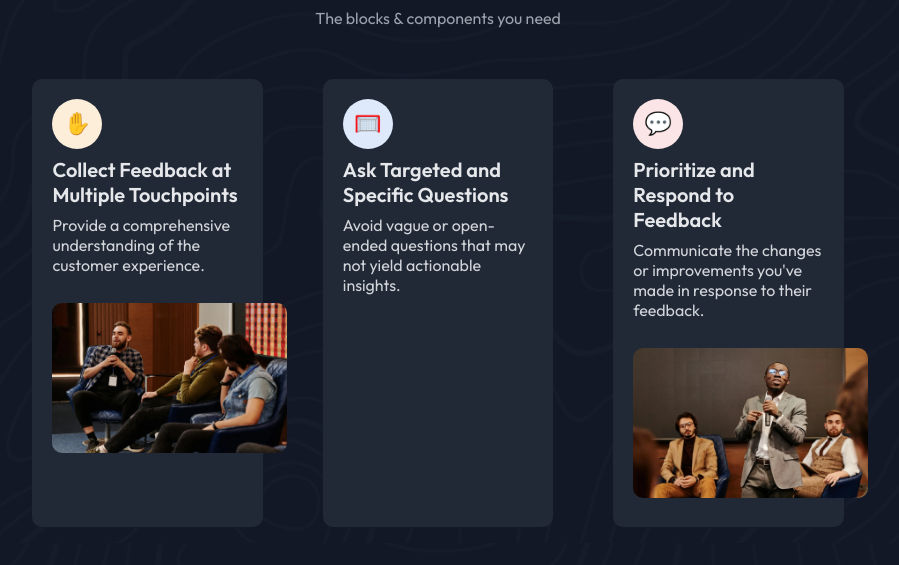
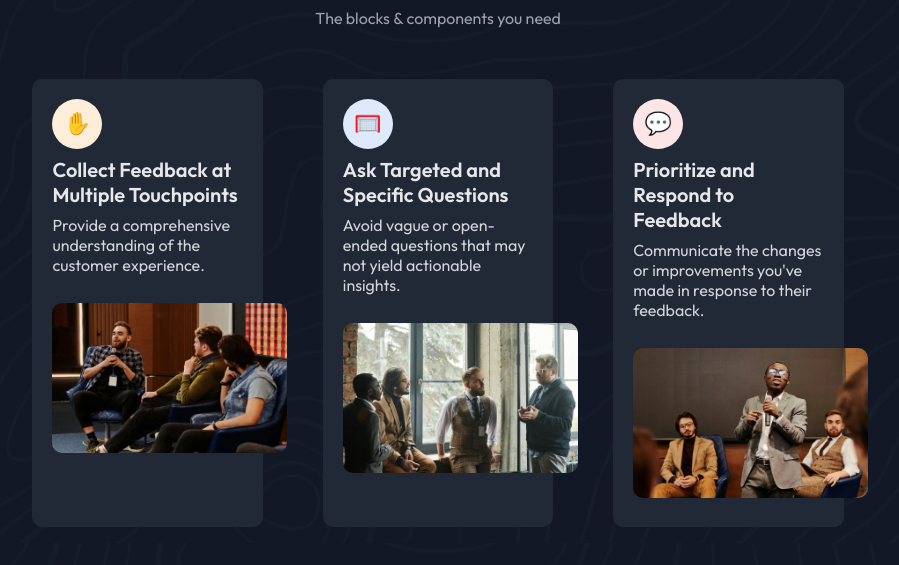
Before and after one commit to siddhant660/Simple-Feature-Section, a plain HTML site: page Index.html in a window 1280 px wide. Shown: the part 217-782 px from the top of the page, without its empty margins (202-1101 px from the left). Drawn offline with Linux system fonts and the light colour scheme; the site is published under a folder, as on GitHub Pages, so addresses that start at the root find nothing; a web font is replaced by a local one.

Commit message:
Update style.css

```diff
--- a/style.css
+++ b/style.css
@@ -110,7 +110,7 @@ main {
     background-size: cover;
 }
 .card-img2 {
-    background-image: url(/images/photo_2.png);
+    background-image: url(./images/photo_2.png);
     background-size: cover;
 }
 .card-img3 {
```
